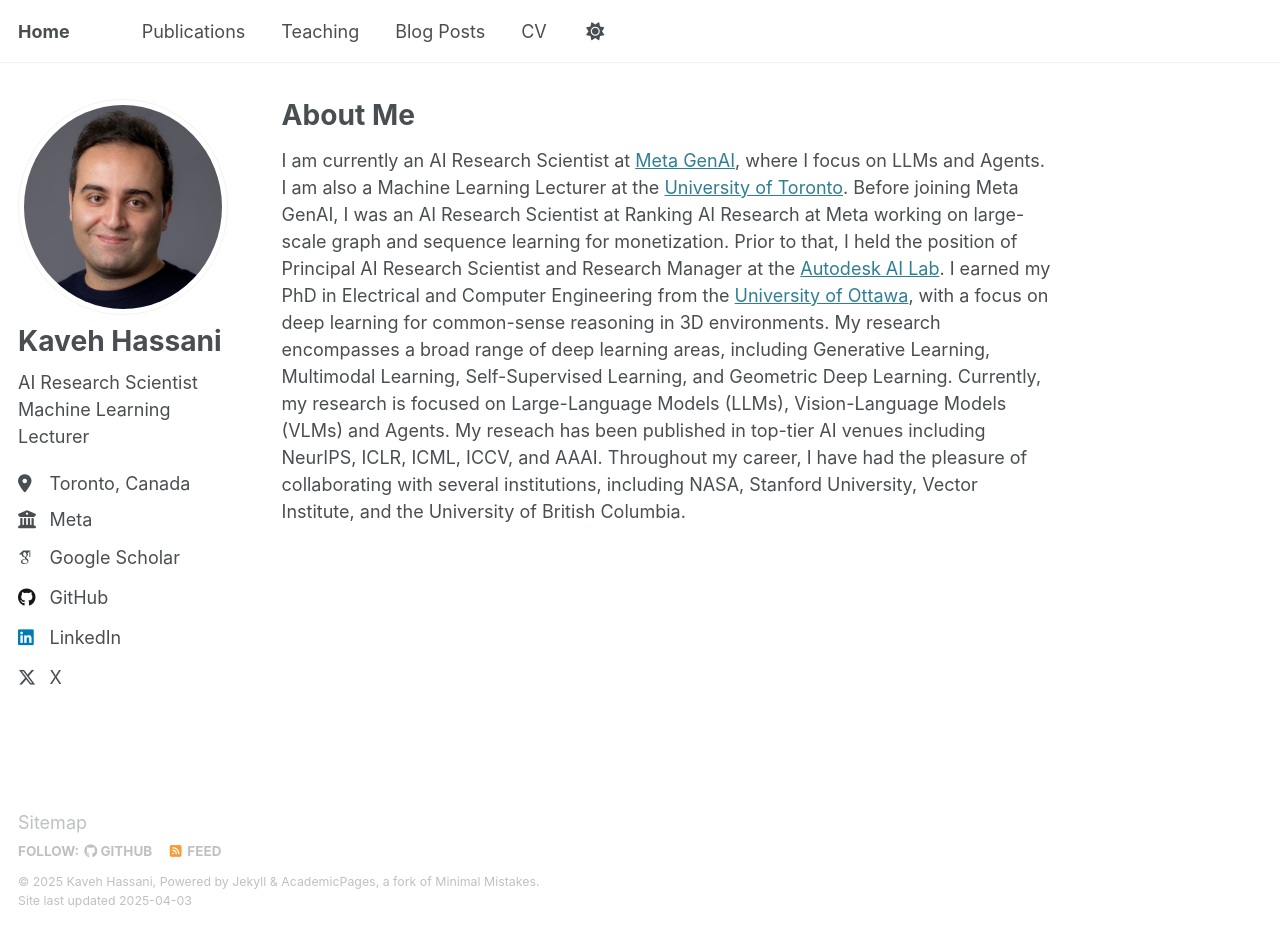
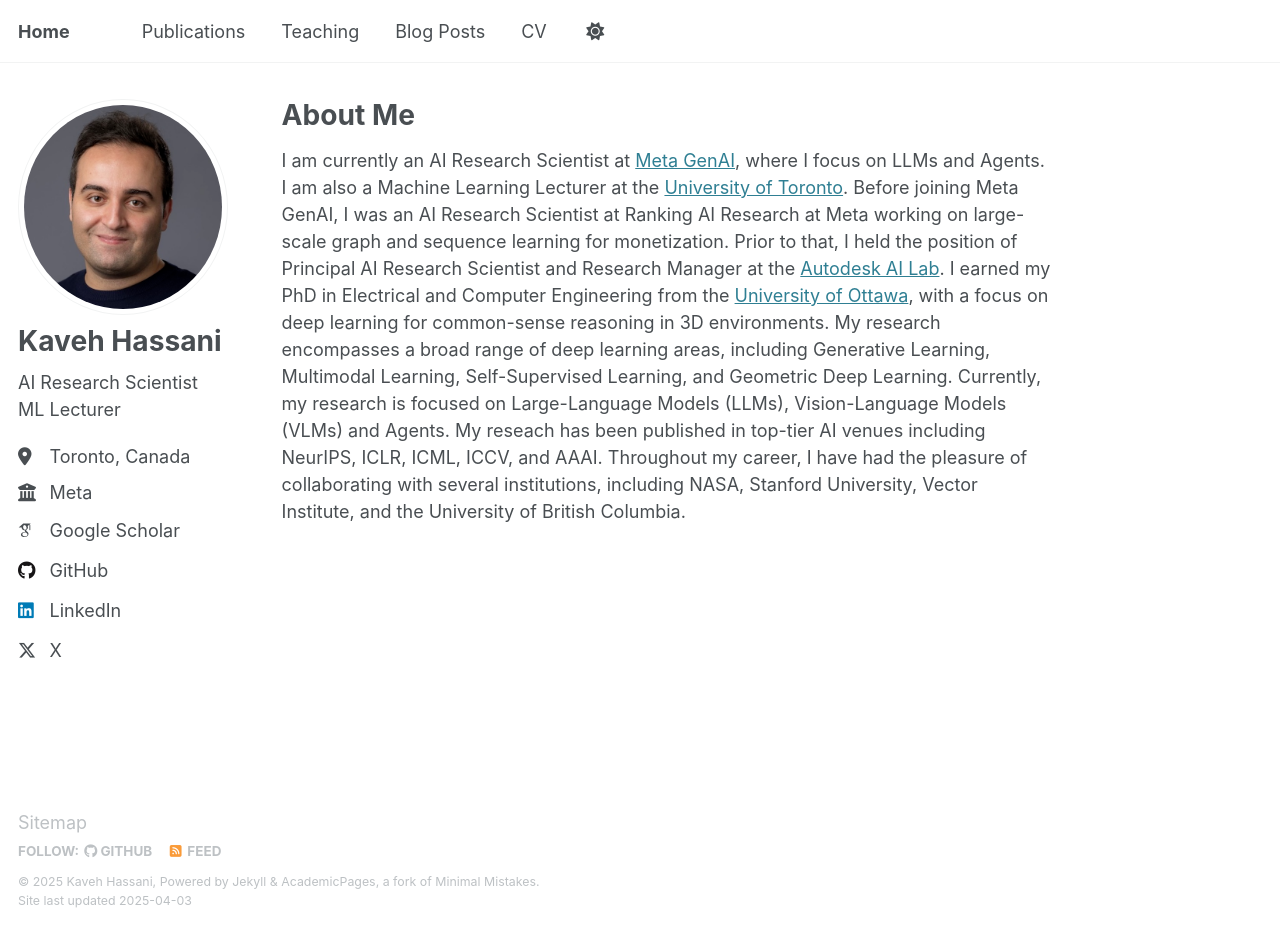
Before and after one commit to kavehhassani/kavehhassani.github.io, a Jekyll site: the page built from _pages/about.md, in a window 1280 px wide and 928 px high. Built offline with Jekyll 4.4.1, drawn with Linux system fonts in a browser that asks for light colours; some web fonts are replaced.

Commit message:
Update _config.yml

```diff
--- a/_config.yml
+++ b/_config.yml
@@ -25,11 +25,11 @@ author:
   avatar           : "profile.png"
   name             : "Kaveh Hassani"
   pronouns         : # example: "she/her"
-  bio              : "AI Research Scientist <br> Machine Learning Lecturer"
+  bio              : "AI Research Scientist <br> ML Lecturer"
   location         : "Toronto, Canada"
   employer         : "Meta"
   uri              : # URL
-  email            :  # URL
+  email            :
 
   # Academic websites
   arxiv            : # URL - Update with the correct link to your profile
```
